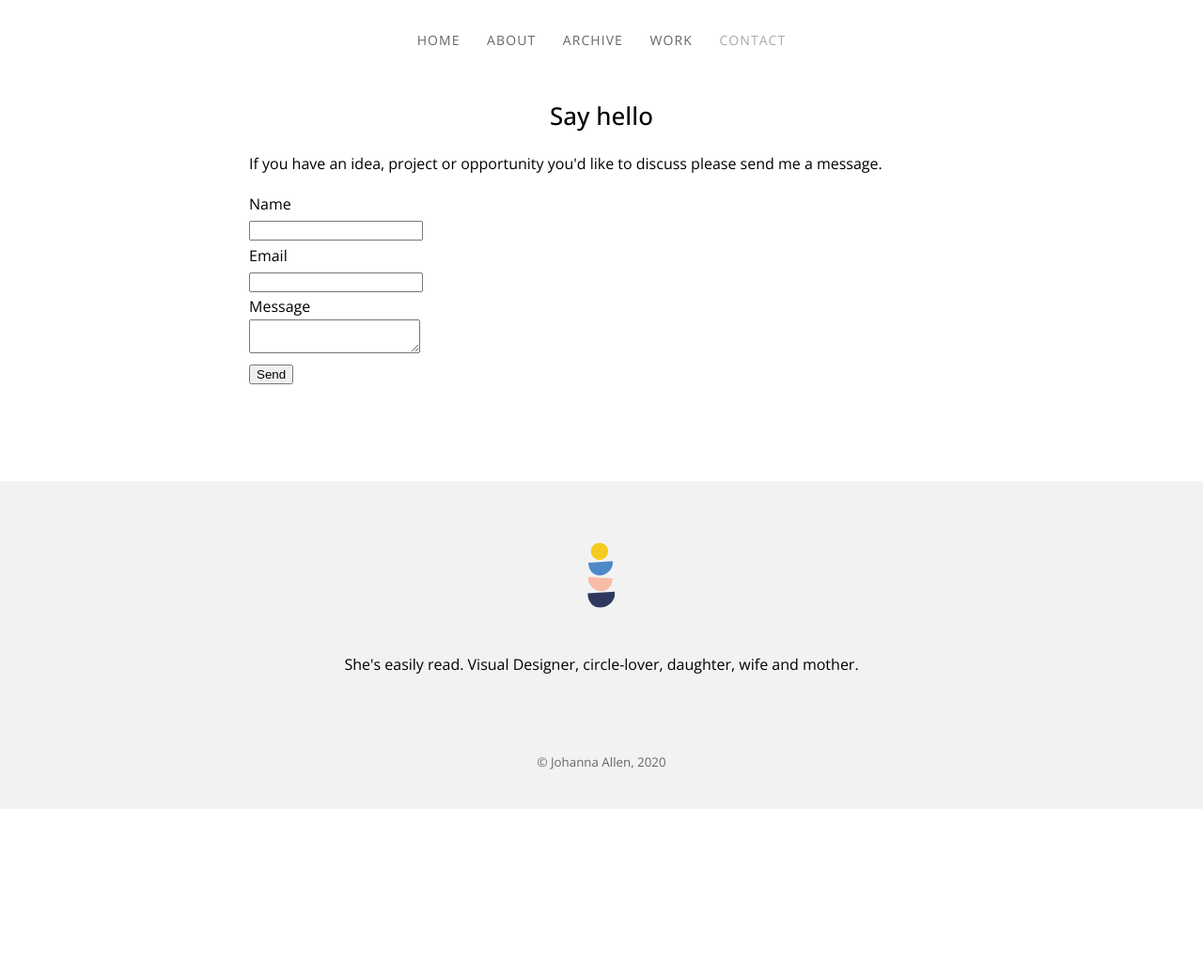
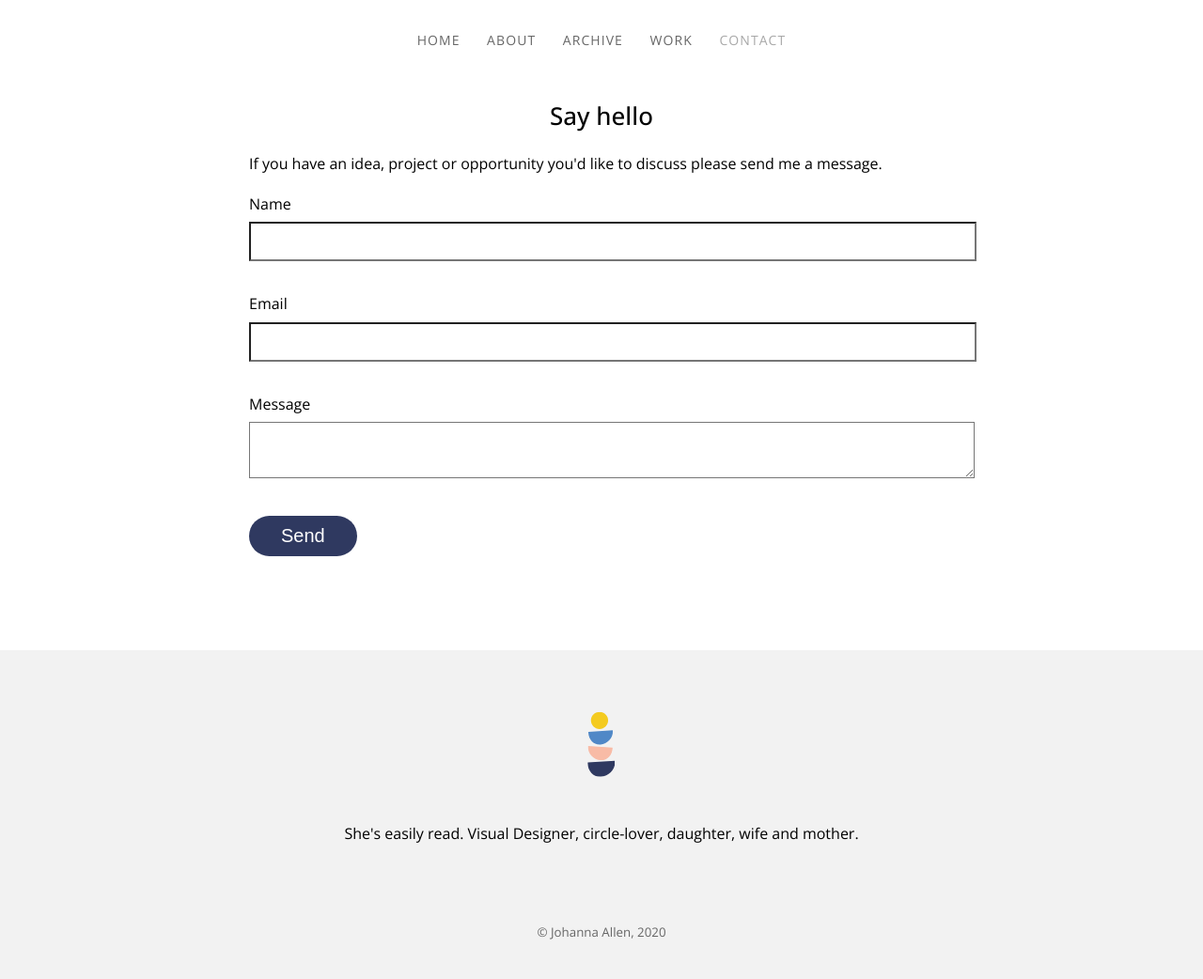
Before and after one commit to damongolding/shesanopenbook, a PHP site: page /contact.html in a window 1280 px wide. Shown: the whole page at 94% size. Before the commit the page ends 861 px from the top, so only its background shows below. Run offline with PHP 8.4, Linux system fonts and the light colour scheme.

Commit message:
Form styling

```diff
--- a/contact.html
+++ b/contact.html
@@ -43,39 +43,39 @@
 			<form	action="https://formspree.io/xgeypnrq" method="POST">
 				<div class="form-group">
 					<div class= form-group--label>
-						<label>
+						<label for="form-name">
 			    		Name
 			  		</label>
 					</div>
 					<div class= form-group--input>
-						<input type="text" name="name">
+						<input id="form-name" type="text" name="name" required>
 					</div>
 				</div>
 
 				<div class="form-group">
 					<div class=form-group--label>
-						<label>
+						<label for="form-email">
 							Email
 						</label>
 					</div>
 					<div class=form-group--input>
-						<input type="text" name="_replyto">
+						<input id="form-email" type="text" name="_replyto" required>
 					</div>
 				</div>
 
 				<div class="form-group">
 			  	<div clas="form-group--label">
-						<label>
+						<label for="form-message">
 			    	Message
 			  		</label>
 					</div>
 					<div class= form-group--input>
-						<textarea name="message"></textarea>
+						<textarea id="form-message" name="message" required></textarea>
 					</div>
 				</div>
 
 				<div class="form-group">
-			  	<button type="submit">Send</button>
+			  	<button class="form-group--button" type="submit">Send</button>
 				</div>
 			</form>
 
--- a/css/shes-got-style.css
+++ b/css/shes-got-style.css
@@ -156,6 +156,58 @@ article.post .post--article-link{
 /* --- post END --- */
 
 
+/* -- FORM --- */
+
+.form-group{
+	margin-bottom: 2rem;
+}
+
+/* Styling for the input fields */
+.form-group--input input,
+.form-group--input textarea {
+	font-size: 1rem;
+	padding: 10px;
+	margin-top: 5px;
+	width: 100%;
+
+	/* Removing some browser default styles for inout field */
+	box-shadow: none;
+	background-color: #fff;
+
+}
+
+
+/* Styling for the form button */
+.form-group--button{
+
+	/* font colour */
+	color: #fff;
+
+	/* How the cursor behaves when on the element (pointer = hand/finger) */
+	cursor: pointer;
+
+	text-align: center;
+	background-color: #2f3960;
+
+	/* Make the border invisble */
+	border-color: transparent;
+
+	font-size: 1.25rem;
+
+	/*
+		This is how we round corners
+		(the number is so high just to be sure the button will
+		always be rounded no matter the size of the button)
+	*/
+	border-radius: 290486px;
+
+	/* Add some padding */
+	padding: .5rem 2rem;
+}
+
+/* --- END From --- */
+
+
 /* --- footer --- */
 footer.footer{
 	padding: 35px 0;
```
